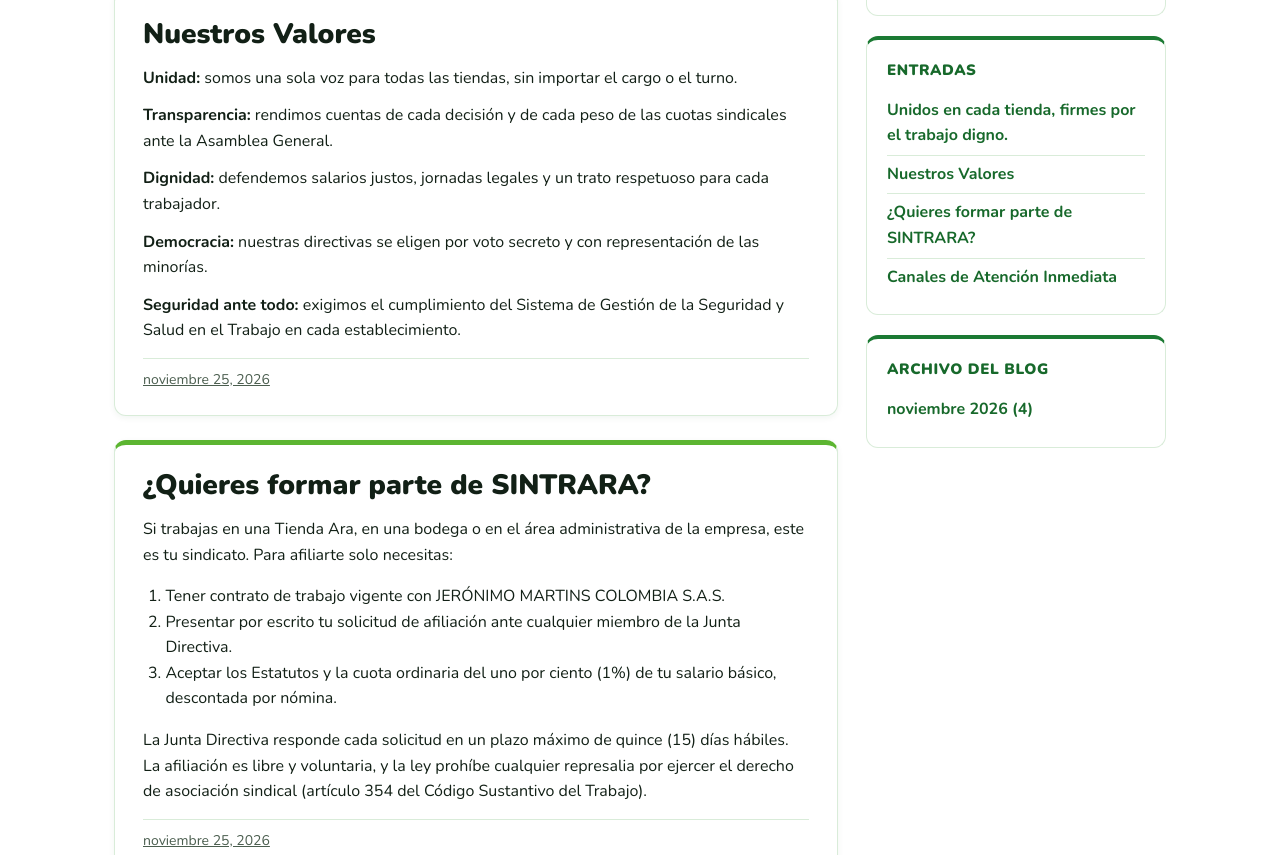
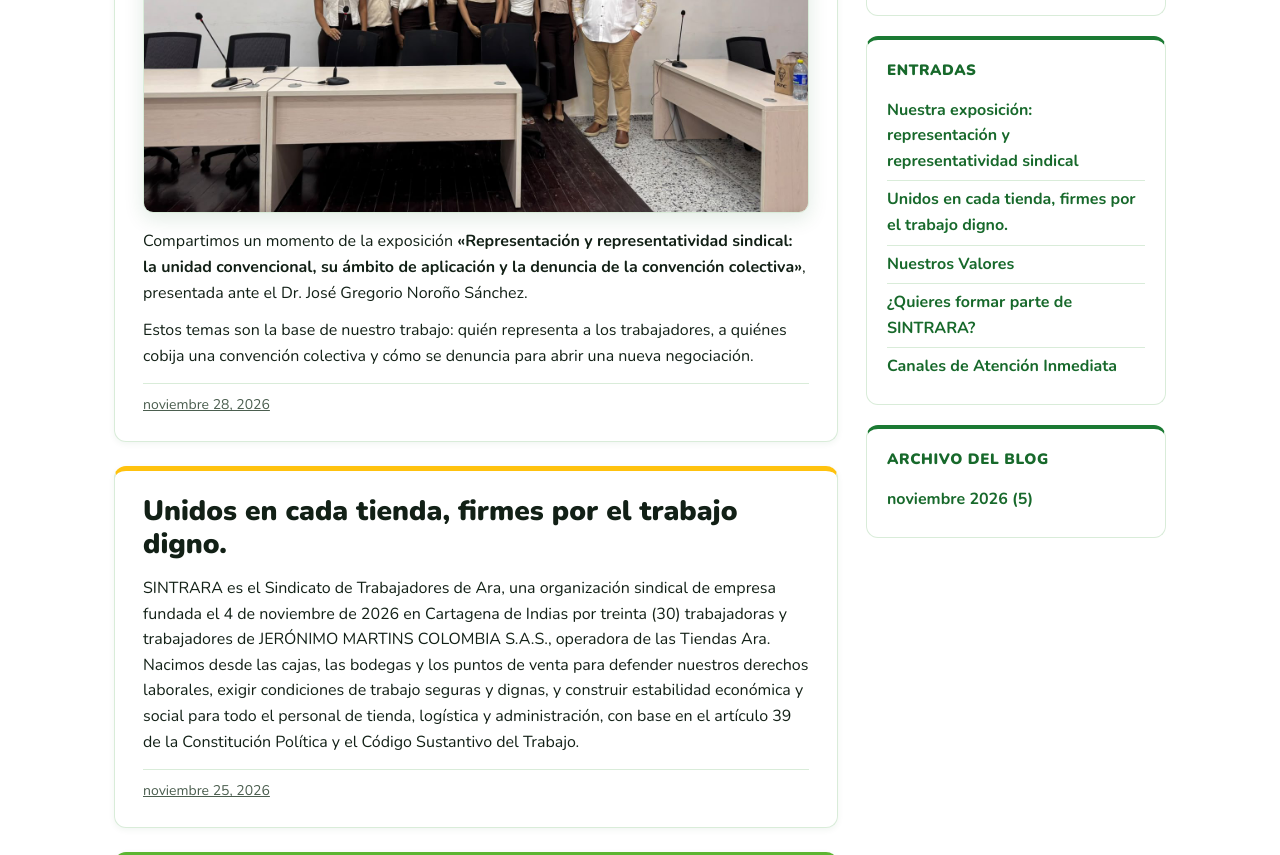
Before and after one commit to cperezm2-source/SINTRARA, a plain HTML site: page index.html in a window 1280 px wide. Shown: the part 836-1691 px from the top of the page. Drawn offline with nearby package versions, Linux system fonts and the light colour scheme.

Commit message:
Agrega entrada con la foto de la exposición
Co-Authored-By: Claude Opus 5.5 <noreply@anthropic.com>
Claude-Session: https://claude.ai/code/session_01CJoYHG3QpXLzREFwAV6mC5

```diff
--- a/index.html
+++ b/index.html
@@ -55,7 +55,7 @@ aside .box{transition:box-shadow .25s}aside .box:hover{box-shadow:var(--sh)}asid
 .post:nth-of-type(2){border-top-color:var(--yel)}.post:nth-of-type(3){border-top-color:var(--gl)}.post:nth-of-type(4){border-top-color:var(--sky)}
 .ptitle{margin:0 0 14px;font-size:clamp(22px,2.6vw,28px);line-height:1.2;font-weight:900}
 .ptitle a{color:var(--ink);text-decoration:none}.ptitle a:hover{color:var(--link)}
-.pbody p{margin:0 0 12px}.pbody ol{padding-left:1.4em}.pbody h3{font-size:20px;margin:20px 0 8px}
+.pbody p{margin:0 0 12px}.photo{margin:0 0 16px;border-radius:10px;overflow:hidden;border:1px solid var(--line);box-shadow:0 6px 20px rgba(15,90,36,.12)}.photo img{display:block;width:100%;height:auto;transition:transform .5s}.photo:hover img{transform:scale(1.02)}.pbody ol{padding-left:1.4em}.pbody h3{font-size:20px;margin:20px 0 8px}
 .pfoot{border-top:1px solid var(--line);margin-top:14px;padding-top:10px;font-size:14px}.pfoot .date{color:var(--soft)}
 aside .box{background:var(--paper);border:1px solid var(--line);border-top:4px solid var(--g1);border-radius:12px;padding:18px 20px;margin-bottom:20px}
 aside h2{font-size:15px;text-transform:uppercase;letter-spacing:.04em;margin:0 0 10px;font-weight:900;color:var(--link)}
@@ -101,7 +101,14 @@ table.wide{min-width:620px;table-layout:fixed;font-size:13.5px}table.wide th,tab
 <div class="stat reveal"><b data-count="13">13</b><span>directivos y tribunal</span></div>
 </div>
 <p class="label">Entradas</p>
-<article class="post reveal" id="post-lema">
+<article class="post reveal" id="post-exposicion">
+<h2 class="ptitle"><a href="#post-exposicion">Nuestra exposición: representación y representatividad sindical</a></h2>
+
+<div class="pbody"><figure class="photo"><img src="exposicion.jpg" alt="Equipo expositor junto al docente frente a la presentación sobre representación y representatividad sindical" width="1600" height="1200" loading="lazy"></figure>
+<p>Compartimos un momento de la exposición <strong>«Representación y representatividad sindical: la unidad convencional, su ámbito de aplicación y la denuncia de la convención colectiva»</strong>, presentada ante el Dr. José Gregorio Noroño Sánchez.</p>
+<p>Estos temas son la base de nuestro trabajo: quién representa a los trabajadores, a quiénes cobija una convención colectiva y cómo se denuncia para abrir una nueva negociación.</p></div>
+<div class="pfoot"><a href="#post-exposicion" class="date">noviembre 28, 2026</a></div>
+</article><article class="post reveal" id="post-lema">
 <h2 class="ptitle"><a href="#post-lema">Unidos en cada tienda, firmes por el trabajo digno.</a></h2>
 
 <div class="pbody"><p>SINTRARA es el Sindicato de Trabajadores de Ara, una organización sindical de empresa fundada el 4 de noviembre de 2026 en Cartagena de Indias por treinta (30) trabajadoras y trabajadores de JERÓNIMO MARTINS COLOMBIA S.A.S., operadora de las Tiendas Ara. Nacimos desde las cajas, las bodegas y los puntos de venta para defender nuestros derechos laborales, exigir condiciones de trabajo seguras y dignas, y construir estabilidad económica y social para todo el personal de tienda, logística y administración, con base en el artículo 39 de la Constitución Política y el Código Sustantivo del Trabajo.</p></div>
@@ -557,8 +564,8 @@ table.wide{min-width:620px;table-layout:fixed;font-size:13.5px}table.wide th,tab
 <div class="box profile"><svg viewBox="0 0 180 180" aria-hidden="true"><circle cx="90" cy="90" r="90" fill="#1b7a33"/><use href="#emb" x="8" y="8" width="164" height="164"/></svg>
 <p>Sindicato de Trabajadores de Ara</p><small>Cl. 32 #1014, Cartagena de Indias, Bolívar · Fundado el 4 de noviembre de 2026</small></div>
 <div class="box"><h2>Documentos del sindicato</h2><ul><li><a href="#carta-ministerio">Carta dirigida al Ministerio de Trabajo</a></li><li><a href="#convocatoria">Convocatoria a la Asamblea</a></li><li><a href="#asistentes">Asistentes a la Asamblea</a></li><li><a href="#acta-constitutiva">Acta Constitutiva</a></li><li><a href="#estatutos">Estatutos Sociales</a></li><li><a href="#junta-directiva">Junta Directiva Provisional</a></li></ul></div>
-<div class="box"><h2>Entradas</h2><ul><li><a href="#post-lema">Unidos en cada tienda, firmes por el trabajo digno.</a></li><li><a href="#post-valores">Nuestros Valores</a></li><li><a href="#post-afiliacion">¿Quieres formar parte de SINTRARA?</a></li><li><a href="#post-canales">Canales de Atención Inmediata</a></li></ul></div>
-<div class="box"><h2>Archivo del blog</h2><ul><li><a href="#inicio">noviembre 2026 (4)</a></li></ul></div>
+<div class="box"><h2>Entradas</h2><ul><li><a href="#post-exposicion">Nuestra exposición: representación y representatividad sindical</a></li><li><a href="#post-lema">Unidos en cada tienda, firmes por el trabajo digno.</a></li><li><a href="#post-valores">Nuestros Valores</a></li><li><a href="#post-afiliacion">¿Quieres formar parte de SINTRARA?</a></li><li><a href="#post-canales">Canales de Atención Inmediata</a></li></ul></div>
+<div class="box"><h2>Archivo del blog</h2><ul><li><a href="#inicio">noviembre 2026 (5)</a></li></ul></div>
 </aside>
 </div>
 <footer>SINTRARA · Sindicato de Trabajadores de Ara · Cl. 32 #1014 · Cartagena de Indias, Bolívar<br>Organización sindical independiente; este no es un sitio de la empresa.</footer>
```
Also changed, not shown: exposicion.jpg (added).
